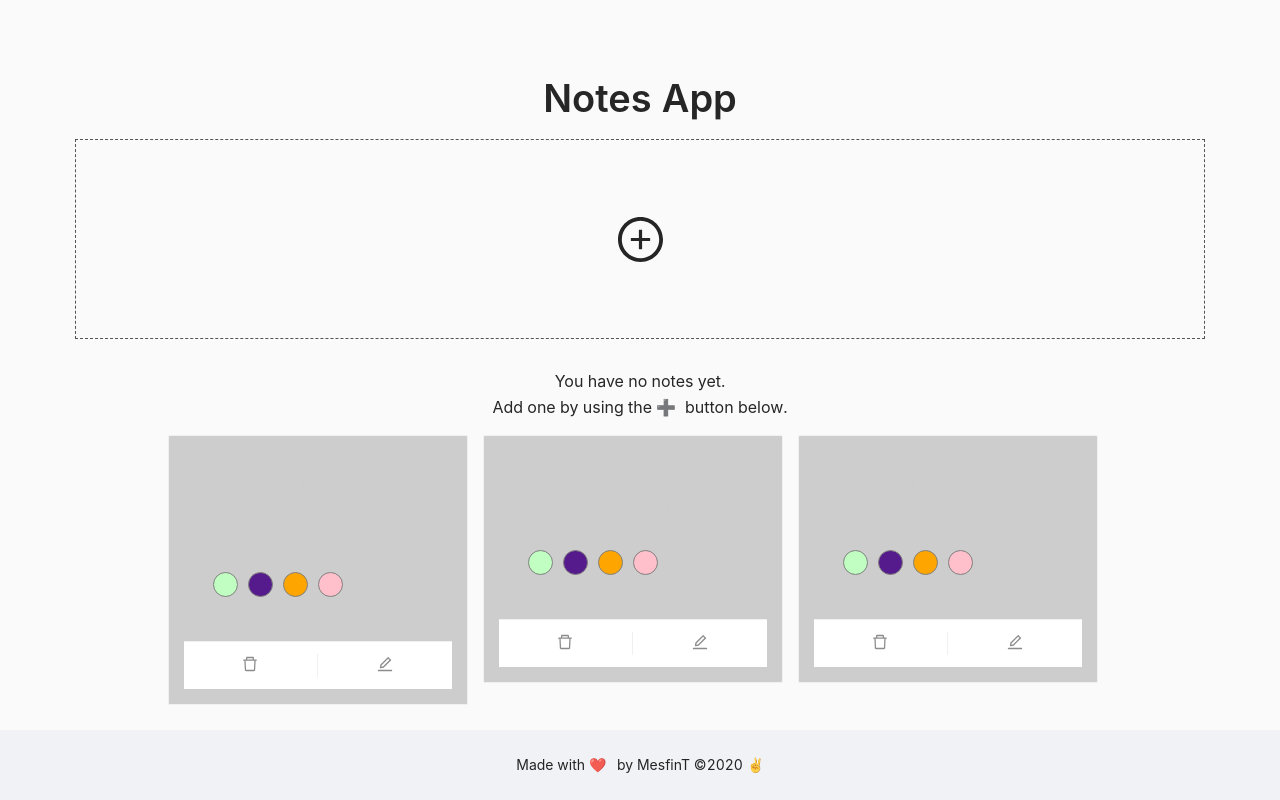
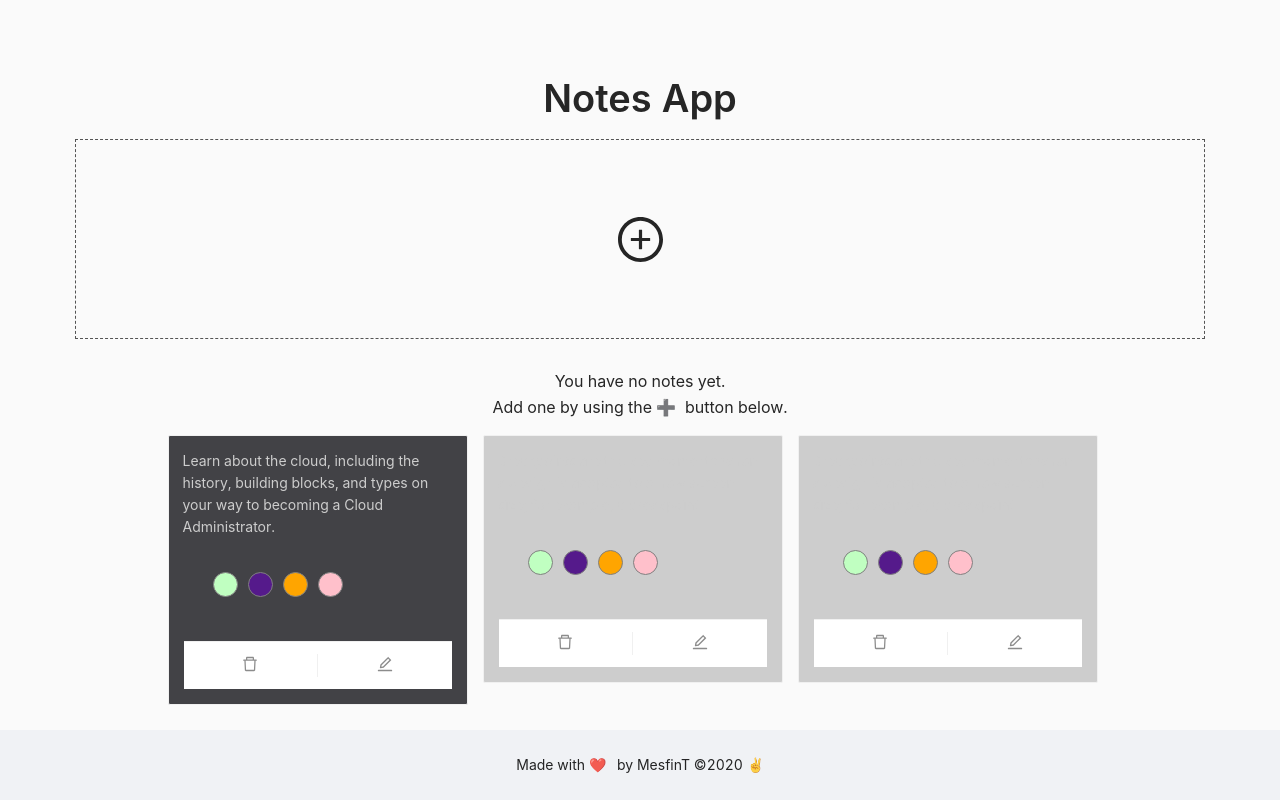
Before and after one commit to mesfint/note-app, a React (Create React App) app: page / in a window 1280 px wide. Built offline with nearby package versions, Linux system fonts and the light colour scheme.

Commit message:
update note

```diff
--- a/src/modules/notes/Note.js
+++ b/src/modules/notes/Note.js
@@ -44,7 +44,7 @@ const pinkButton = {
 };
 
 export const Note = ({ note, deleteNote }) => {
-  const [background, setBackground] = React.useState('#cdcdcd');
+  const [background, setBackground] = React.useState('#424246');
   const [font, setFont] = React.useState('#cdcdcd');
   const colors = [
     {
```
